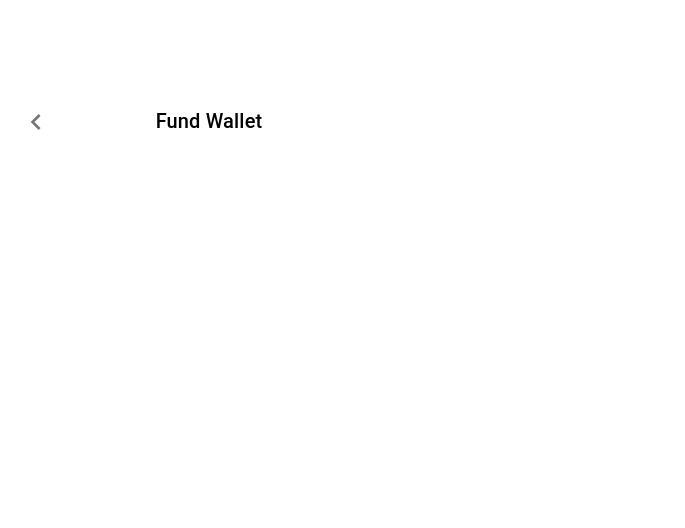
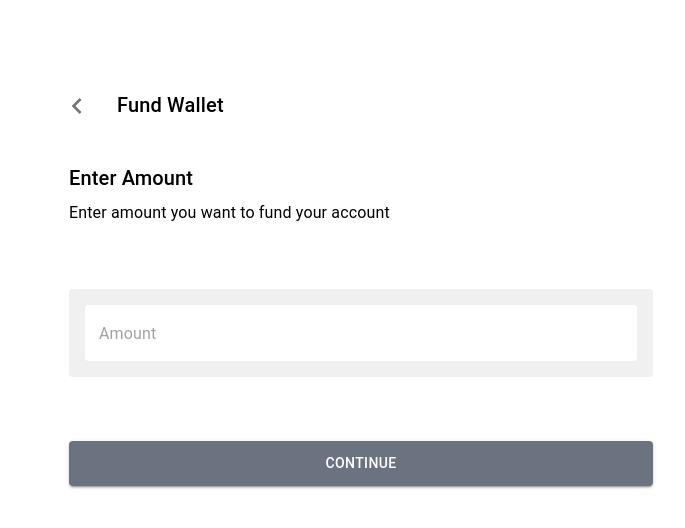
Before and after one commit to Lampnet-Technologies/Fudex-Multivendor-, a React (Create React App) app: page /fund-wallet in a window 1280 px wide. Shown: the top 528 px of the page, without its empty margins (287-972 px from the left). Built offline with nearby package versions, Linux system fonts and the light colour scheme.

Commit message:
readjusted the positioning of the chevronbox component and finished the fundwallet page design

```diff
--- a/src/Pages/Payment/Payment.jsx
+++ b/src/Pages/Payment/Payment.jsx
@@ -1,10 +1,13 @@
 import React, { useState } from 'react';
+import { useNavigate } from 'react-router-dom';
 import { Box, Container, Typography, IconButton, Radio, RadioGroup, FormControlLabel, Button } from '@mui/material';
 import CloseIcon from '@mui/icons-material/Close';
 import CreditCardIcon from '@mui/icons-material/CreditCard';
 import AccountBalanceIcon from '@mui/icons-material/AccountBalance';
 
+
 const SelectPaymentMethodPage = () => {
+  const navigate = useNavigate();
   const [selectedValue, setSelectedValue] = useState('');
 
   const handleChange = (event) => {
@@ -12,7 +15,7 @@ const SelectPaymentMethodPage = () => {
   };
 
   const handleCloseClick = () => {
-    // Navigate to the previous page
+    navigate('/fund-wallet')
   };
 
   const handlePaymentClick = () => {
--- a/src/Pages/UserAccount/FundWallet/FundWallet.jsx
+++ b/src/Pages/UserAccount/FundWallet/FundWallet.jsx
@@ -1,33 +1,87 @@
-import React from 'react';
+import React, { useState } from 'react';
 import { useNavigate } from 'react-router-dom';
-import { Container, Typography, Box } from '@mui/material';
-import ChevronBox from '../../../Components/ChevronBox/ChevronBox'
-
-
+import { Container, Typography, Box, TextField, Button } from '@mui/material';
+import ChevronBox from '../../../Components/ChevronBox/ChevronBox';
 
 const FundWallet = () => {
   const navigate = useNavigate();
+  const [amount, setAmount] = useState('');
 
   const handleChevronClick = () => {
     navigate('/');
   };
+
+  const handleContinueClick = () => {
+    navigate('/other-payment-method')
+  };
+
+  const handleInputChange = (event) => {
+    setAmount(event.target.value);
+};
+
   return (
-    <Container maxWidth="xl" sx={{ padding: '2rem', display: 'flex', justifyContent: 'flex-start' }}>
-        <Box sx={{ maxWidth: '800px', width: '100%' }}>
+    <Container maxWidth="xl" sx={{ marginTop: '3rem', padding: '2rem', display: 'flex', justifyContent: 'center' }}>
+      <Box sx={{ maxWidth: '600px', width: '100%' }}>
 
         {/* Top Section */}
         <Box
-            display="flex"
-            alignItems="center"
-            sx={{ cursor: 'pointer', marginBottom: '2rem' }}
-            onClick={handleChevronClick}
+          sx={{ justifyContent: 'flex-start', cursor: 'pointer', marginBottom: '2rem' }}
         >
         <ChevronBox text="Fund Wallet" handleClick={handleChevronClick} />
         </Box>
 
+        {/* Enter Amount Section */}
+        <Box sx={{ marginTop: '2rem', marginLeft: '1rem' }}>
+          <Typography variant="h6" gutterBottom>Enter Amount</Typography>
+          <Typography variant="body1" gutterBottom>Enter amount you want to fund your account</Typography>
+        </Box>
+
+        {/* Amount Input Section */}
+        <Box sx={{
+          backgroundColor: '#f0f0f0',
+          padding: '1rem',
+          borderRadius: '4px',
+          marginTop: '4rem',
+          marginLeft: '1rem'
+        }}>
+          <TextField
+            variant="outlined"
+            fullWidth
+            placeholder="Amount"
+            value={amount}
+            onChange={handleInputChange}
+            InputProps={{
+              sx: {
+                backgroundColor: '#ffffff',
+                '& .MuiOutlinedInput-notchedOutline': {
+                  border: 'none',
+                },
+              }
+            }}
+          />
+        </Box>
+
+        {/* Continue Button Section */}
+        <Box sx={{ marginTop: '4rem', marginLeft: '1rem' }}>
+          <Button
+            variant="contained"
+            fullWidth
+            sx={{
+                backgroundColor: amount ? '#F6613F' : '#6B7280',
+                height: '45px',
+                color: '#ffffff',
+                '&:hover': {
+                    backgroundColor: amount ? '#e45b3c' : '#4B5563'
+                }
+            }}
+            onClick={handleContinueClick}
+          >
+            Continue
+          </Button>
+        </Box>
       </Box>
     </Container>
-  )
-}
+  );
+};
 
-export default FundWallet
+export default FundWallet;
--- a/src/components/ChevronBox/ChevronBox.jsx
+++ b/src/components/ChevronBox/ChevronBox.jsx
@@ -6,11 +6,9 @@ const ChevronBox = ({ text, handleClick }) => {
   return (
     <Box
       sx={{
-        marginTop: '4rem',
         display: 'flex',
-        justifyContent: 'center',
         alignItems: 'center',
-        gap: '6rem',  // Increased gap for more space between icon and text
+        gap: '1rem',  // Adjust gap as needed for spacing between icon and text
         cursor: 'pointer',
         width: '100%',
         maxWidth: '1050px'
@@ -18,7 +16,7 @@ const ChevronBox = ({ text, handleClick }) => {
       onClick={handleClick}
     >
       <IconButton>
-      <ChevronIcon size="2rem" />
+        <ChevronIcon size="2rem" />
       </IconButton>
       <Typography variant="h6">{text}</Typography>
     </Box>
```
Lines whose indentation alone changed are shown as unchanged.
